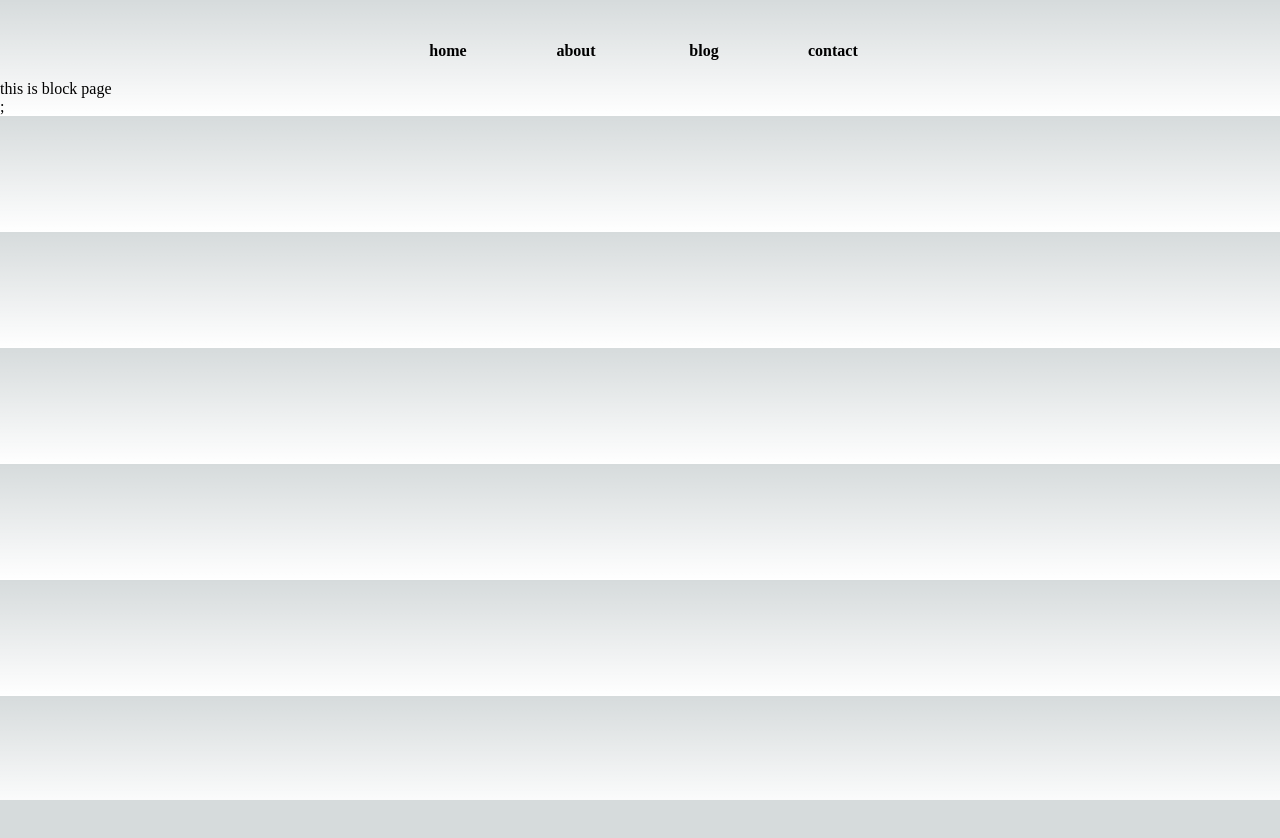
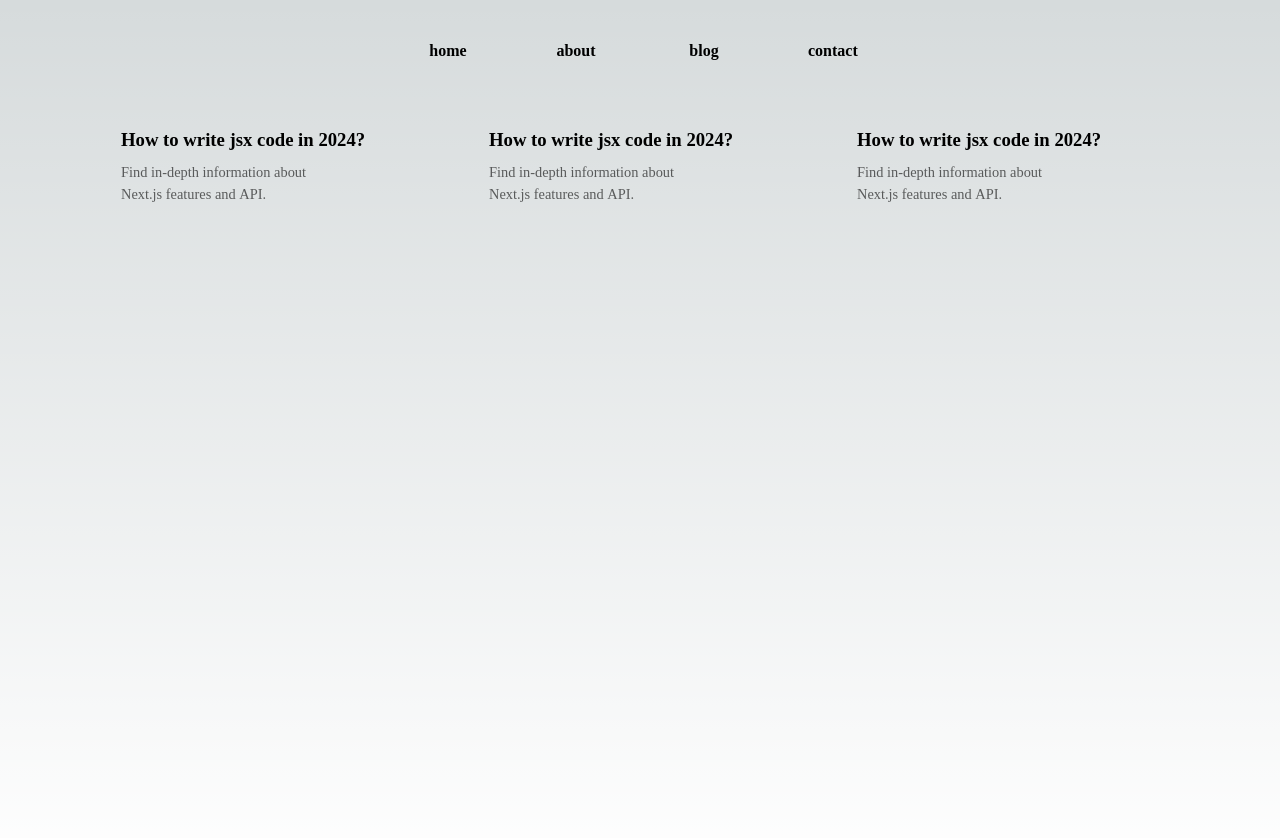
Before and after one commit to Rvaskar/Hunting_Coder, a Next.js app: page /blog in a window 1280 px wide. Shown: the top 838 px of the page. Before the commit the page ends 800 px from the top, so only its background shows below. Built offline with nearby package versions, Linux system fonts and the light colour scheme.

Commit message:
day 4 creating blog post page using router edit in slug

```diff
--- /dev/null
+++ b/blogdata/how-to-learn-javascript.json
@@ -0,0 +1,6 @@
+{
+    "title": "how to lean javascript",
+    "description": "a guide on how to learn and master the language of web development",
+    "content" : "To begin learning JavaScript, start by understanding the basics of programming concepts such as variables, data types, and control structures. Online tutorials and interactive coding platforms like Code academy or freeCodeCamp can be great resources to get started. Practice is key when learning JavaScript. Write small scripts, experiment with code snippets, and work on simple projects to reinforce your understanding of the language. Debugging errors and troubleshooting issues will also help you grasp concepts more effectively Stay updated with the latest trends and best practices in JavaScript by following blogs, joining online communities like Stack Overflow or Reddit's r/javascript, and participating in coding challenges. Continuous learning and hands-on experience will help you become proficient in JavaScript development.",
+    "author" : "rutik"
+}
--- /dev/null
+++ b/blogdata/how-to-learn-js-nextjs.json
@@ -0,0 +1,6 @@
+{
+    "title": "how to lean nextjs",
+    "description": "a guide on how to learn and master the language of web development",
+    "content" : "To begin learning JavaScript, start by understanding the basics of programming concepts such as variables, data types, and control structures. Online tutorials and interactive coding platforms like Code academy or freeCodeCamp can be great resources to get started. Practice is key when learning JavaScript. Write small scripts, experiment with code snippets, and work on simple projects to reinforce your understanding of the language. Debugging errors and troubleshooting issues will also help you grasp concepts more effectively Stay updated with the latest trends and best practices in JavaScript by following blogs, joining online communities like Stack Overflow or Reddit's r/javascript, and participating in coding challenges. Continuous learning and hands-on experience will help you become proficient in JavaScript development.",
+    "author" : "rutik"
+}
--- /dev/null
+++ b/blogdata/how-to-learn-python.json
@@ -0,0 +1,6 @@
+{
+    "title": "how to lean python",
+    "description": "a guide on how to learn and master the language of  ML and DS",
+    "content" : "To begin learning JavaScript, start by understanding the basics of programming concepts such as variables, data types, and control structures. Online tutorials and interactive coding platforms like Code academy or freeCodeCamp can be great resources to get started. Practice is key when learning JavaScript. Write small scripts, experiment with code snippets, and work on simple projects to reinforce your understanding of the language. Debugging errors and troubleshooting issues will also help you grasp concepts more effectively Stay updated with the latest trends and best practices in JavaScript by following blogs, joining online communities like Stack Overflow or Reddit's r/javascript, and participating in coding challenges. Continuous learning and hands-on experience will help you become proficient in JavaScript development.",
+    "author" : "rutik"
+}
--- a/pages/_app.js
+++ b/pages/_app.js
@@ -4,6 +4,6 @@ import "@/styles/globals.css";
 export default function App({ Component, pageProps }) {
   return <>
     <Navbar/>
-    <Component {...pageProps} />;
+    <Component {...pageProps} />
   </>
 }
--- a/pages/blog.js
+++ b/pages/blog.js
@@ -1,11 +1,31 @@
-import React from 'react'
+import React from "react";
+import styles from "@/styles/Blog.module.css";
+import Link from 'next/link'
 
 const Blog = () => {
   return (
-    <div>
-      this is block page
-    </div>
-  )
-}
 
-export default Blog
+    <main className={`${styles.main} `}>
+      <div className={styles.grid}>
+        <div className={styles.card}>
+          <Link href={'/blogpost/learn-javascript'}>
+          <h3>How to write jsx code in 2024?</h3>
+          </Link>
+          <p>Find in-depth information about Next.js features and&nbsp;API.</p>
+        </div>
+
+        <div className={styles.card}>
+          <h3>How to write jsx code in 2024?</h3>
+          <p>Find in-depth information about Next.js features and&nbsp;API.</p>
+        </div>
+
+        <div className={styles.card}>
+          <h3>How to write jsx code in 2024?</h3>
+          <p>Find in-depth information about Next.js features and&nbsp;API.</p>
+        </div>
+      </div>
+      </main>
+  );
+};
+
+export default Blog;
--- a/pages/index.js
+++ b/pages/index.js
@@ -1,7 +1,6 @@
 import Head from "next/head";
 import Image from "next/image";
 import { Inter } from "next/font/google";
-import Link from 'next/link'
 import styles from "@/styles/Home.module.css";
 
 const inter = Inter({ subsets: ["latin"] });
@@ -63,10 +62,6 @@ export default function Home() {
 
           </div>
 
-
-
-
-
         </div>
       </main>
     </>
--- /dev/null
+++ b/styles/Blog.module.css
@@ -0,0 +1,43 @@
+.main {
+    display: flex;
+    flex-direction: column;
+    justify-content: space-between;
+    align-items: center;
+    padding: 6rem;
+    padding-top: 2rem;
+    min-height: 100vh;
+}
+.grid {
+  display: grid;
+  grid-template-columns: repeat(3, minmax(25%, auto));
+  max-width: var(--max-width);
+  width: 100%;
+  column-gap: 1rem;
+}
+
+.card {
+  padding: 1rem 1.5rem;
+  border-radius: var(--border-radius);
+  background: rgba(var(--card-rgb), 0);
+  border: 1px solid rgba(var(--card-border-rgb), 0);
+  transition: background 200ms, border 200ms;
+}
+
+.card span {
+  display: inline-block;
+  transition: transform 200ms;
+}
+
+.card h3 {
+  font-weight: 600;
+  margin-bottom: 0.7rem;
+  cursor: pointer;
+}
+
+.card p {
+  margin: 0;
+  opacity: 0.6;
+  font-size: 0.9rem;
+  line-height: 1.5;
+  max-width: 30ch;
+}
--- /dev/null
+++ b/styles/BlogPost.module.css
@@ -0,0 +1,21 @@
+.container{
+    margin: 0 12rem;
+}
+.main {
+    display: flex;
+    flex-direction: column;
+    align-items: center;
+    padding: 6rem;
+    padding-top: 2rem;
+    min-height: 100vh;
+}
+.hr{
+    height: 0.2px;
+    background-color: aliceblue;
+    width: 100%;
+    margin: 2rem;
+    margin-top: 1rem;
+}
+.main h1{
+    margin: 2rem;
+}
```
Also changed, not shown: pages/blogpost/[slug].js (+8 -2 lines).
